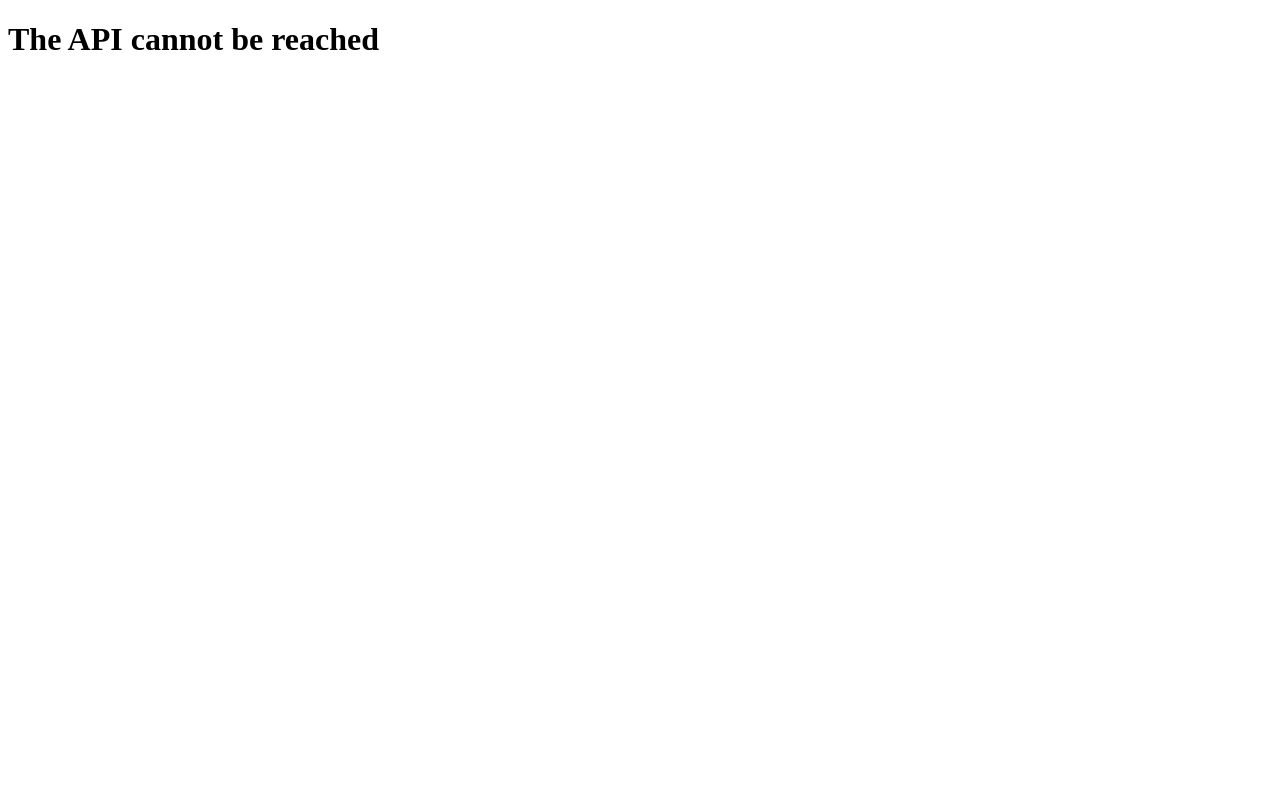
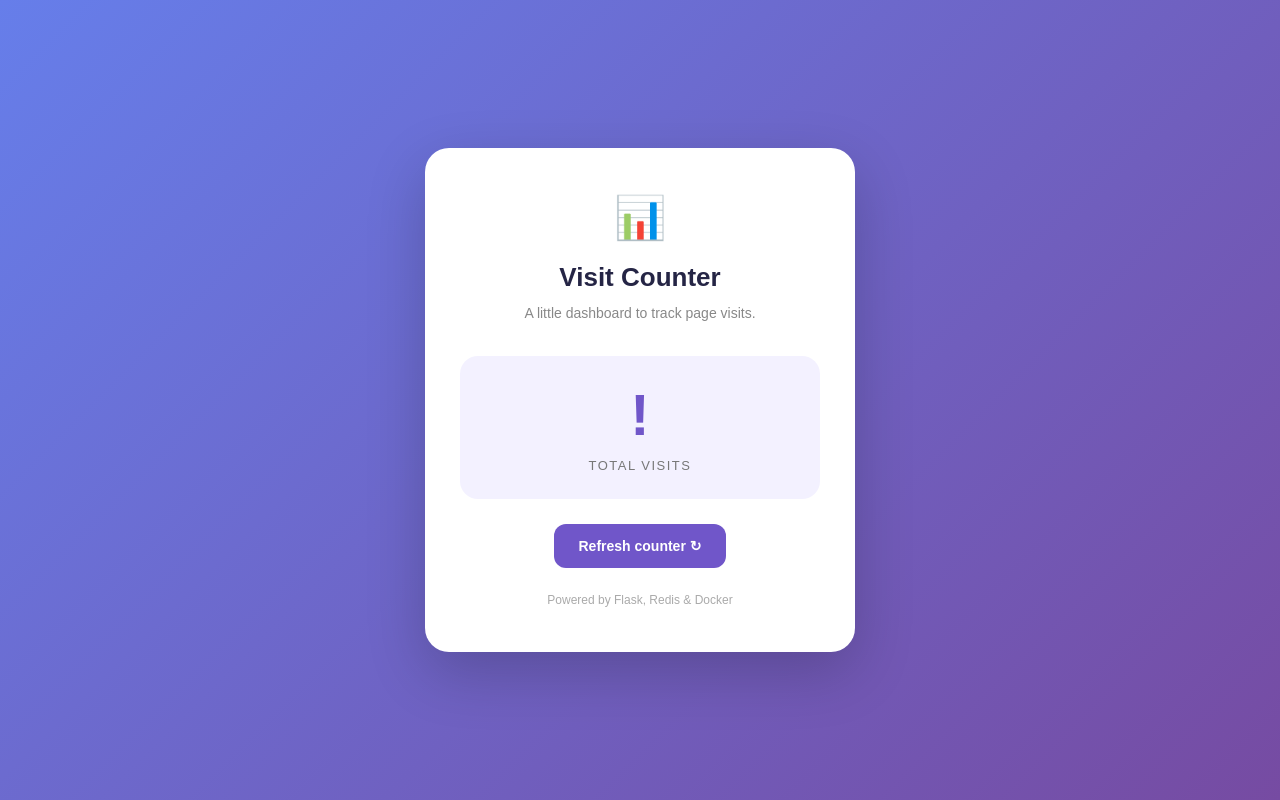
Before and after one commit to Clarafadda/tuto6_web, a plain HTML site: page site/index.html in a window 1280 px wide. Drawn offline with Linux system fonts and the light colour scheme; no server answers.

Commit message:
Improve visit counter interface

```diff
--- a/site/index.html
+++ b/site/index.html
@@ -1,10 +1,153 @@
-<!doctype html>
-<meta charset="utf-8">
-<title>Visit counter</title>
-<h1 id="out">Loading... TEST n2</h1>
-<script>
-  fetch("/counter/api/visits")
-    .then((r) => r.json())
-    .then((d) => (out.textContent = `Visits to this page: ${d.visits}`))
-    .catch(() => (out.textContent = "The API cannot be reached"));
-</script>
+
+<!DOCTYPE html>
+<html lang="en">
+<head>
+  <meta charset="UTF-8">
+  <meta name="viewport" content="width=device-width, initial-scale=1.0">
+  <title>Visit Counter</title>
+
+  <style>
+    * {
+      box-sizing: border-box;
+      margin: 0;
+      padding: 0;
+    }
+
+    body {
+      min-height: 100vh;
+      display: flex;
+      align-items: center;
+      justify-content: center;
+      font-family: Arial, sans-serif;
+      background: linear-gradient(135deg, #667eea, #764ba2);
+      color: #252545;
+      padding: 20px;
+    }
+
+    .card {
+      background: white;
+      width: 100%;
+      max-width: 430px;
+      padding: 45px 35px;
+      border-radius: 24px;
+      text-align: center;
+      box-shadow: 0 20px 60px rgba(0, 0, 0, 0.2);
+      animation: appear 0.6s ease-out;
+    }
+
+    .icon {
+      font-size: 42px;
+      margin-bottom: 20px;
+    }
+
+    h1 {
+      font-size: 26px;
+      margin-bottom: 12px;
+    }
+
+    .subtitle {
+      color: #888;
+      font-size: 14px;
+      margin-bottom: 35px;
+    }
+
+    .counter {
+      background: #f3f1ff;
+      border-radius: 18px;
+      padding: 25px;
+      margin-bottom: 25px;
+    }
+
+    #count {
+      font-size: 58px;
+      font-weight: bold;
+      color: #7056c9;
+      display: block;
+      margin-bottom: 8px;
+    }
+
+    .counter-label {
+      font-size: 13px;
+      color: #777;
+      text-transform: uppercase;
+      letter-spacing: 1.5px;
+    }
+
+    button {
+      border: none;
+      border-radius: 12px;
+      padding: 14px 25px;
+      background: #7056c9;
+      color: white;
+      font-size: 14px;
+      font-weight: bold;
+      cursor: pointer;
+      transition: 0.2s;
+    }
+
+    button:hover {
+      background: #5840aa;
+      transform: translateY(-2px);
+    }
+
+    .footer {
+      margin-top: 25px;
+      font-size: 12px;
+      color: #aaa;
+    }
+
+    @keyframes appear {
+      from {
+        opacity: 0;
+        transform: translateY(15px);
+      }
+      to {
+        opacity: 1;
+        transform: translateY(0);
+      }
+    }
+  </style>
+</head>
+
+<body>
+  <main class="card">
+    <div class="icon">📊</div>
+
+    <h1>Visit Counter</h1>
+    <p class="subtitle">A little dashboard to track page visits.</p>
+
+    <div class="counter">
+      <span id="count">...</span>
+      <span class="counter-label">Total visits</span>
+    </div>
+
+    <button onclick="loadVisits()">Refresh counter ↻</button>
+
+    <p class="footer">Powered by Flask, Redis & Docker</p>
+  </main>
+
+  <script>
+    async function loadVisits() {
+      const count = document.getElementById("count");
+
+      count.textContent = "...";
+
+      try {
+        const response = await fetch("/counter/api/visits");
+
+        if (!response.ok) {
+          throw new Error("API error");
+        }
+
+        const data = await response.json();
+        count.textContent = data.visits.toLocaleString();
+      } catch (error) {
+        count.textContent = "!";
+        console.error(error);
+      }
+    }
+
+    loadVisits();
+  </script>
+</body>
+</html>
```
